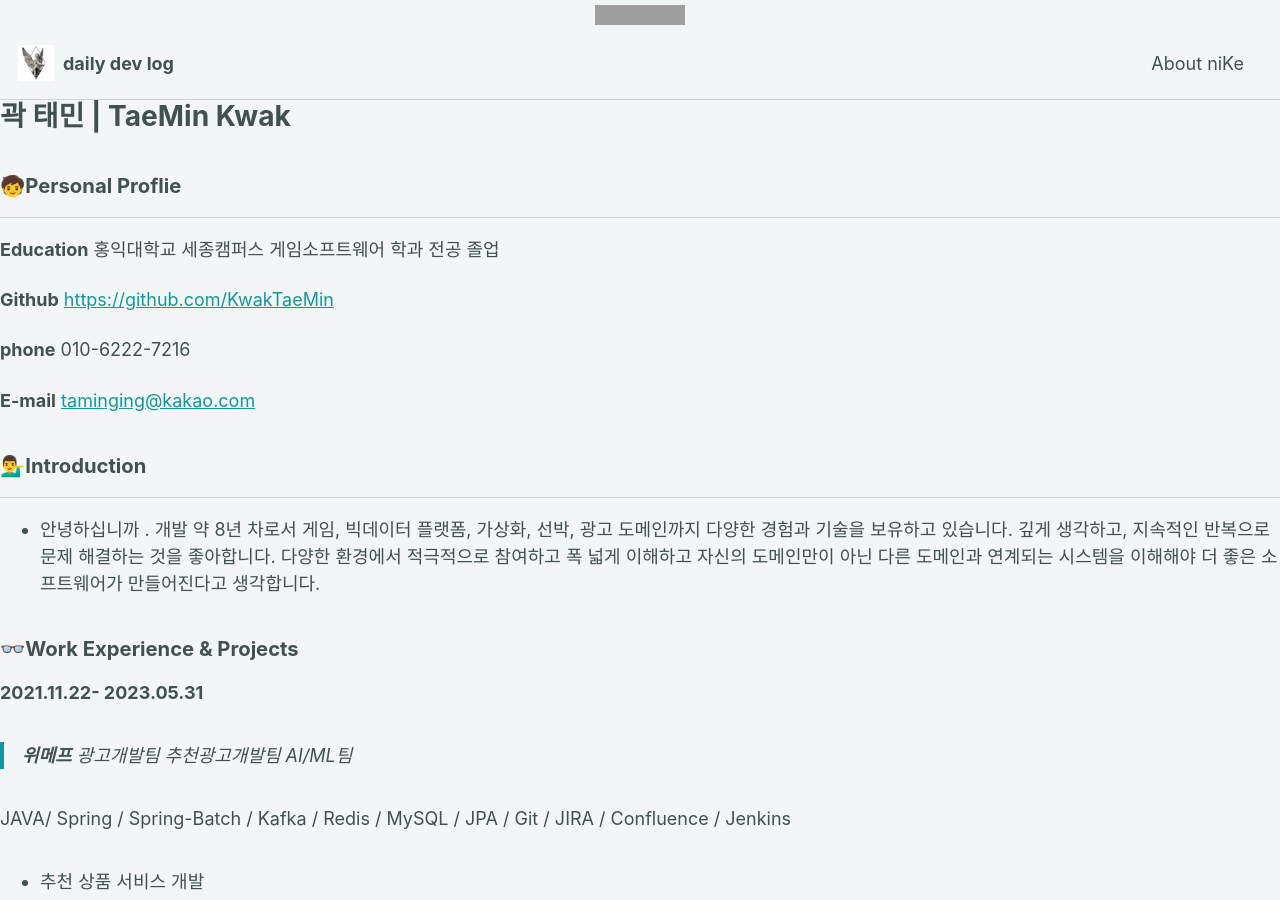
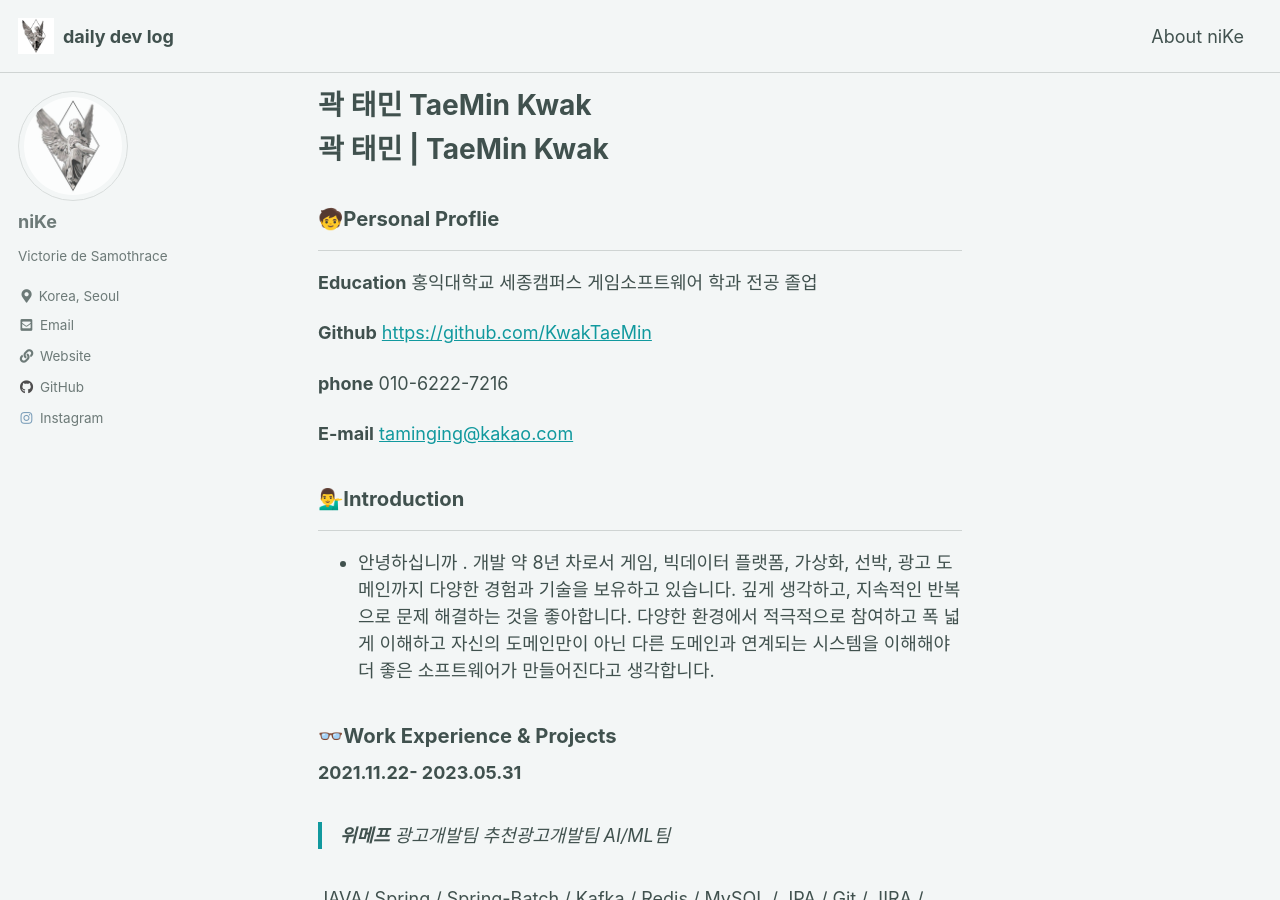
Before and after one commit to KwakTaeMin/KwakTaeMin.github.io, a Jekyll site: the page built from _pages/about.md, in a window 1280 px wide and 900 px high. Built offline with Jekyll 4.4.1, drawn with Linux system fonts in a browser that asks for light colours; cached includes are drawn as plain includes; our own code applies the rules of GitHub Pages for plain Markdown files; part of the change alters nothing that is shown; grey boxes are pictures that could not be loaded.

Commit message:
방문자수 !

```diff
--- a/_config.yml
+++ b/_config.yml
@@ -288,3 +288,9 @@ defaults:
       comments: true
       share: true
       related: true
+  - scope:
+      path: ""
+      type: pages
+    values:
+      layout: single
+      author_profile: true
--- a/_includes/head/custom.html
+++ b/_includes/head/custom.html
@@ -1,9 +1,5 @@
 <!-- start custom head snippets -->
-<div style="text-align: center">
-  <a href="https://hits.seeyoufarm.com">
-    <img src="https://hits.seeyoufarm.com/api/count/incr/badge.svg?url=https%3A%2F%2Fkwaktaemin.github.io&count_bg=%2320ECCA&title_bg=%234876FF&icon=blogger.svg&icon_color=%23FFFFFF&title=%EB%B0%A9%EB%AC%B8%EC%9E%90%EC%88%98&edge_flat=false"/>
-  </a>
-</div>
+
 <!-- insert favicons. use https://realfavicongenerator.net/ -->
 
 <!-- end custom head snippets -->
```
